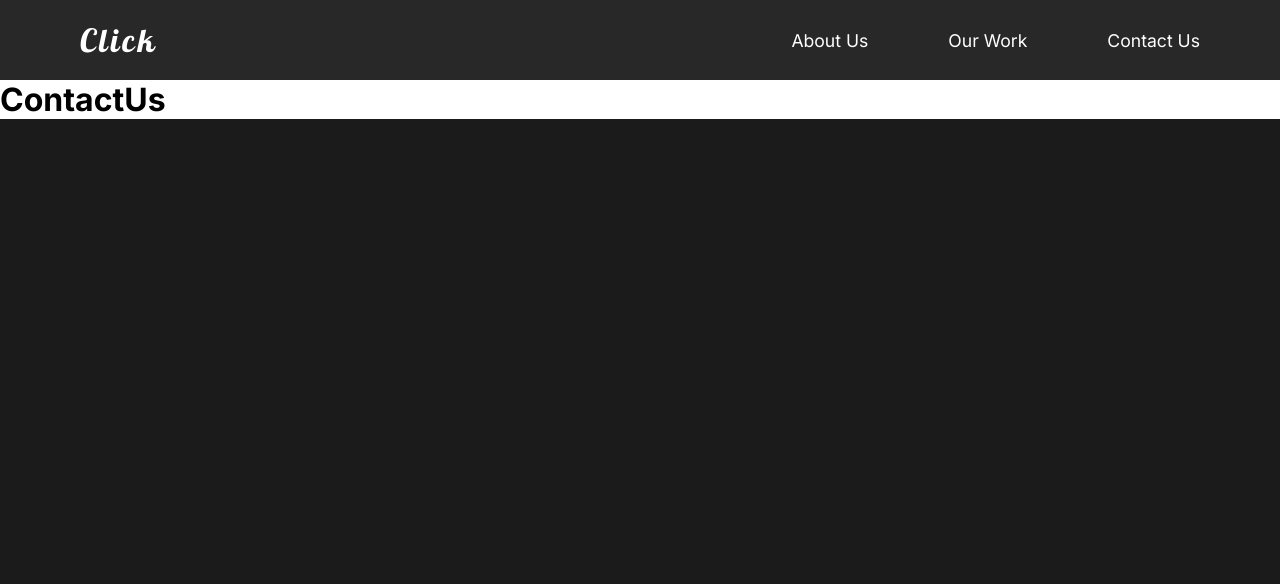
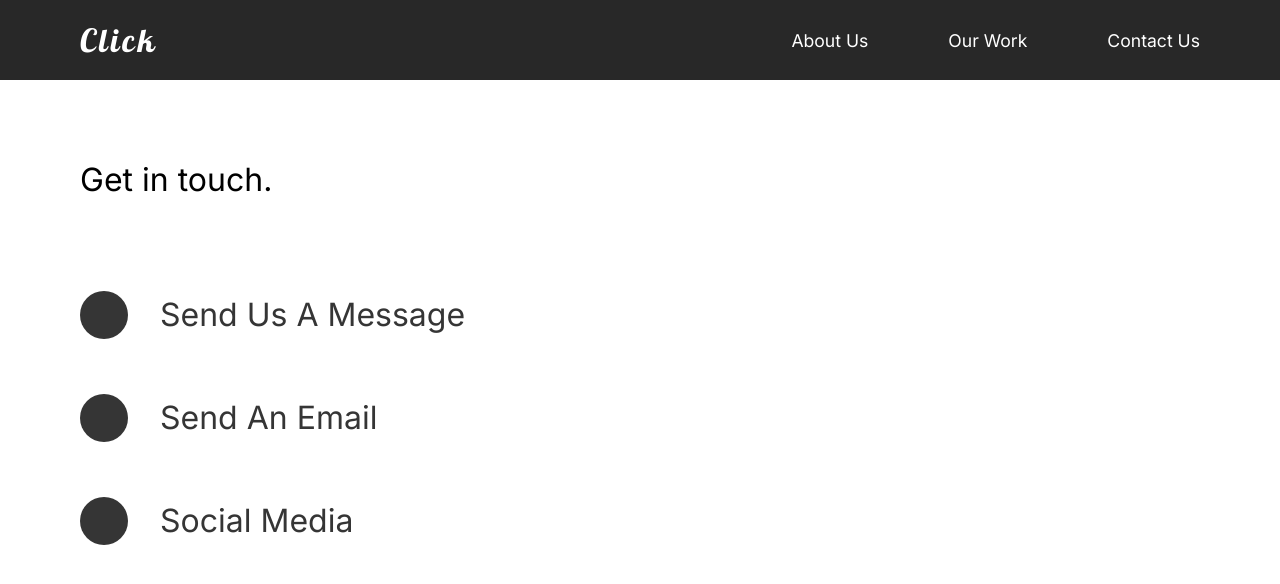
Before and after one commit to ParthPatel133/react-portfolio-project, a React (Create React App) app: page /contact in a window 1280 px wide. Shown: the top 584 px of the page. Built offline with nearby package versions, Linux system fonts and the light colour scheme.

Commit message:
animate Contact page

```diff
--- a/src/pages/ContactUs.js
+++ b/src/pages/ContactUs.js
@@ -1,18 +1,74 @@
 import {motion} from 'framer-motion';
-import {pageAnimation} from '../animation';
+import styled from 'styled-components';
+import {pageAnimation, titleAnimation} from '../animation';
 
 const ContactUs = () => {
   return (
-    <motion.div
+    <StyledContact
       variants={pageAnimation}
       initial='hidden'
       animate='show'
       exit='exit'
       style={{background: '#fff'}}
     >
-      <h1>ContactUs</h1>
-    </motion.div>
+      <StyledTitle>
+        <StyledHide>
+          <motion.h2 variants={titleAnimation}>Get in touch.</motion.h2>
+        </StyledHide>
+      </StyledTitle>
+
+      <div>
+        <StyledHide>
+          <StyledSocial variants={titleAnimation}>
+            <StyledCircle />
+            <h2>Send Us A Message</h2>
+          </StyledSocial>
+        </StyledHide>
+        <StyledHide>
+          <StyledSocial variants={titleAnimation}>
+            <StyledCircle />
+            <h2>Send An Email</h2>
+          </StyledSocial>
+        </StyledHide>
+        <StyledHide>
+          <StyledSocial variants={titleAnimation}>
+            <StyledCircle />
+            <h2>Social Media</h2>
+          </StyledSocial>
+        </StyledHide>
+      </div>
+    </StyledContact>
   );
 };
 
+const StyledContact = styled(motion.div)`
+  padding: 5rem;
+  color: #353535;
+  min-height: 90vh;
+`;
+
+const StyledTitle = styled.div`
+  margin-bottom: 4rem;
+  color: black;
+`;
+
+const StyledHide = styled.div`
+  overflow: hidden;
+`;
+
+const StyledCircle = styled.div`
+  border-radius: 50%;
+  width: 3rem;
+  height: 3rem;
+  background: #353535;
+`;
+
+const StyledSocial = styled(motion.div)`
+  display: flex;
+  align-items: center;
+  h2 {
+    margin: 2rem;
+  }
+`;
+
 export default ContactUs;
```
Also changed, not shown: 2 other files (tests, documents, lock files or other folders).
